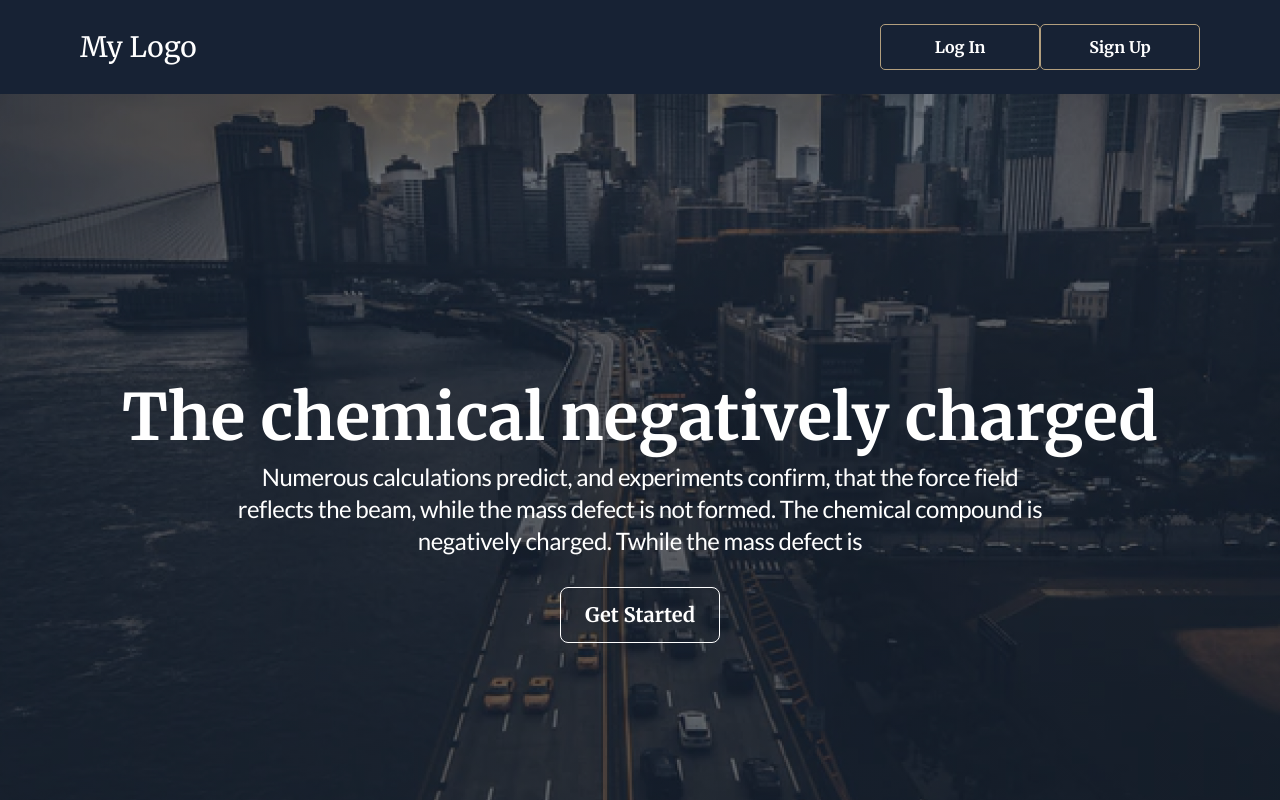
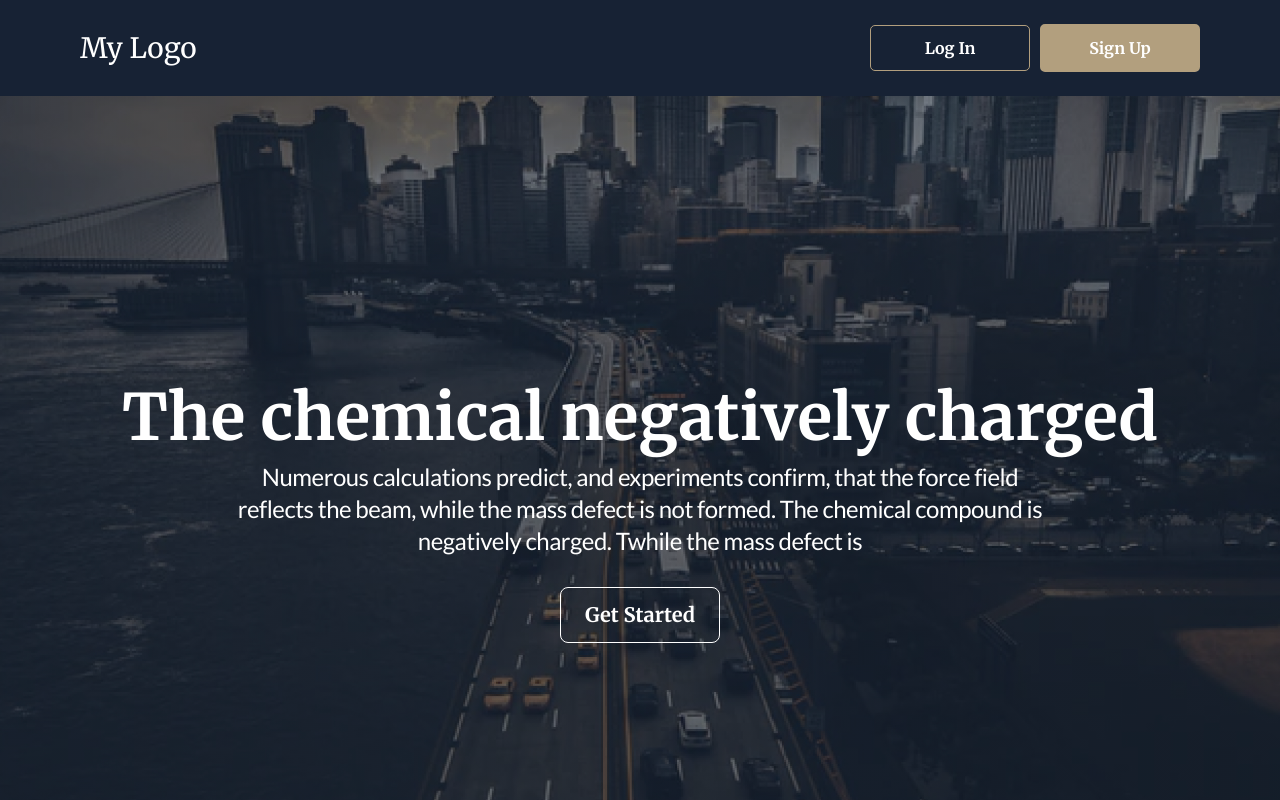
Before and after one commit to Annaivv/fullstack-test, a React (Create React App) app: page / in a window 1280 px wide. Shown: the top 800 px of the page. Built offline with nearby package versions, Linux system fonts and the light colour scheme; no server answers.

Commit message:
Login and Logout logic added

```diff
--- a/src/components/Header/Header.jsx
+++ b/src/components/Header/Header.jsx
@@ -4,6 +4,7 @@ import { Modal } from "../Modal/Modal";
 
 export const Header = () => {
   const [isModalOpen, setIsModalOpen] = useState(false);
+  const [isLoggedIn, setIsLoggedIn] = useState(false);
 
   const modalOpen = () => {
     setIsModalOpen(true);
@@ -13,17 +14,38 @@ export const Header = () => {
     setIsModalOpen(false);
   };
 
+  const onLogin = () => {
+    setIsLoggedIn(true);
+  };
+
+  const onLogout = () => {
+    setIsLoggedIn(false);
+  };
+
   return (
     <>
       <Container>
         <Logo>My Logo</Logo>
-        <div>
-          <StyledButton onClick={modalOpen}>Log In</StyledButton>
-          <StyledButton>Sign Up</StyledButton>
-        </div>
+        {isLoggedIn ? (
+          <StyledButton onClick={onLogout}>Log Out</StyledButton>
+        ) : (
+          <div>
+            <StyledButton onClick={modalOpen}>Log In</StyledButton>
+            <StyledButton
+              style={{
+                backgroundColor: "#B29F7E",
+                color: "#fff",
+                border: "2px solid #B29F7E",
+                marginLeft: 10,
+              }}
+            >
+              Sign Up
+            </StyledButton>
+          </div>
+        )}
       </Container>
 
-      {isModalOpen && <Modal onClose={modalClose} />}
+      {isModalOpen && <Modal onClose={modalClose} onLogin={onLogin} />}
     </>
   );
 };
--- a/src/components/Modal/Modal.jsx
+++ b/src/components/Modal/Modal.jsx
@@ -18,7 +18,7 @@ import image from "../../images/modal-image.jpg";
 
 const modalRoot = document.querySelector("#modal-root");
 
-export const Modal = ({ onClose }) => {
+export const Modal = ({ onClose, onLogin }) => {
   const [email, setEmail] = useState("");
   const [password, setPassword] = useState("");
 
@@ -45,7 +45,7 @@ export const Modal = ({ onClose }) => {
     setEmail("");
     setPassword("");
     form.reset();
-    console.log("Submit");
+    onClose();
   };
 
   const handleKeyDown = (e) => {
@@ -83,6 +83,7 @@ export const Modal = ({ onClose }) => {
                 placeholder="Email"
                 value={email}
                 onChange={handleChange}
+                autoComplete="off"
               />
             </Label>
             <Label>
@@ -93,6 +94,7 @@ export const Modal = ({ onClose }) => {
                 placeholder="Password"
                 value={password}
                 onChange={handleChange}
+                autoComplete="off"
               />
             </Label>
             <SignupLink
@@ -102,7 +104,9 @@ export const Modal = ({ onClose }) => {
             >
               Forgot password?
             </SignupLink>
-            <SigninButton type="submit">Sign In</SigninButton>
+            <SigninButton type="submit" onClick={onLogin}>
+              Sign In
+            </SigninButton>
             <SignupText>
               Don't have an account?{" "}
               <span>
```
